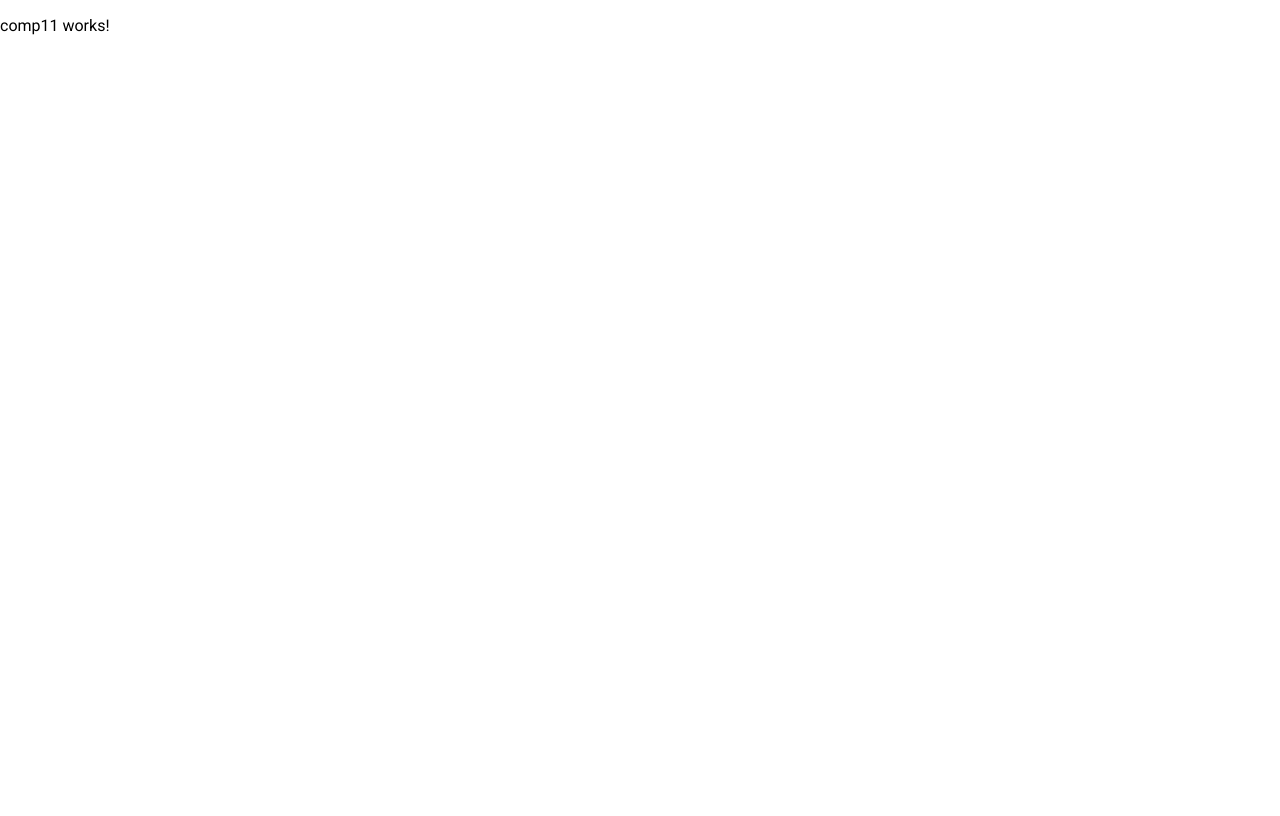
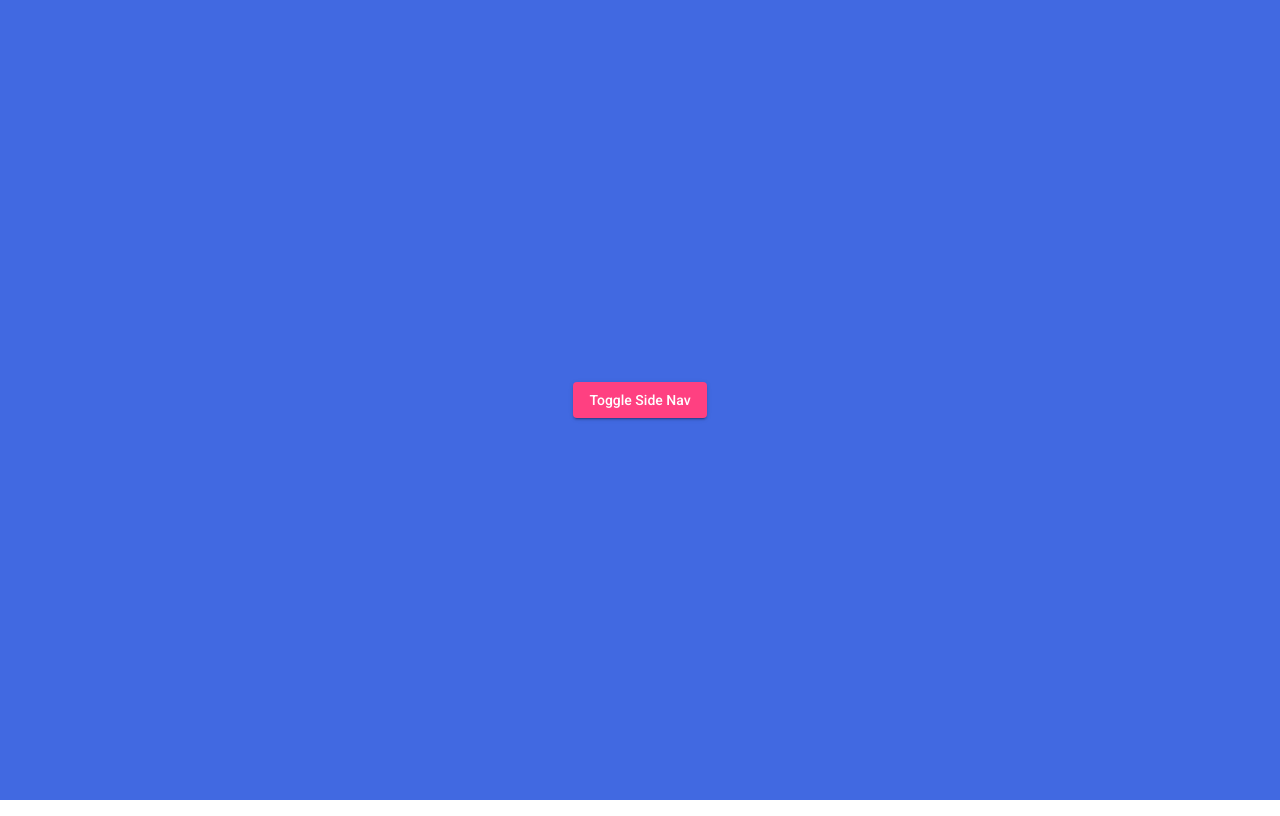
Before and after one commit to junkbin/junk4, an Angular app: page /comp11 in a window 1280 px wide. Built offline with nearby package versions, Linux system fonts and the light colour scheme.

Commit message:
toggle side nav.

```diff
--- a/src/app/comp11/comp11.component.css
+++ b/src/app/comp11/comp11.component.css
@@ -0,0 +1,8 @@
+.example-container {
+    position: absolute;
+    top: 0;
+    bottom: 0;
+    left: 0;
+    right: 0;
+    background: #eee;
+  }
--- a/src/app/comp11/comp11.component.html
+++ b/src/app/comp11/comp11.component.html
@@ -1,3 +1,9 @@
-<p>
-  comp11 works!
-</p>
+<!-- Creates a layout with a left-positioned sidenav and explicit content. -->
+<mat-sidenav-container class="example-container">
+    <mat-sidenav #snav mode="side">Start</mat-sidenav>
+    <mat-sidenav-content >
+      <div fxLayout="row" fxLayoutAlign="center center" style="height:100%;background: royalblue;" class="textify">
+          <button mat-raised-button color="accent" (click)="snav.toggle();">Toggle Side Nav</button>
+      </div>
+    </mat-sidenav-content>
+</mat-sidenav-container>
```
